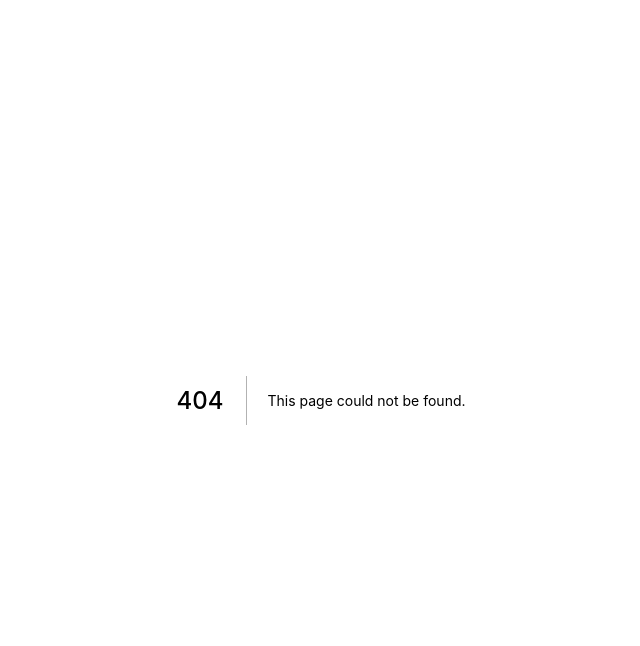
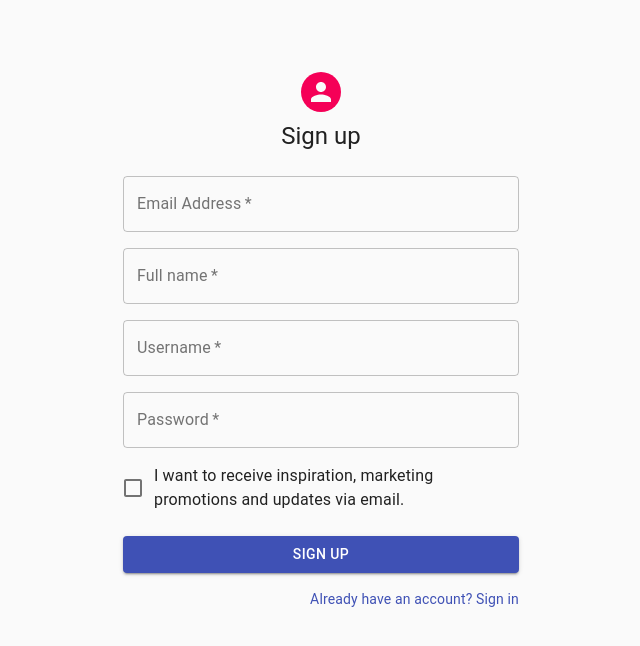
Before and after one commit to techlifejournal/techlifejournal, a Next.js app: page /register in a window 1280 px wide. Before the commit this address had no page. Shown: the top 646 px of the page, without its empty margins (319-959 px from the left). Built offline with nearby package versions, Linux system fonts and the light colour scheme.

Commit message:
register page

```diff
--- a/backend.config.js
+++ b/backend.config.js
@@ -1,4 +1,4 @@
 const urls = {
-    base_url: "http://127.0.0.1:8000/api"
+    base_url: "http://127.0.0.1:8000/api/"
 }
 export default urls
--- a/pages/article/[name_id].js
+++ b/pages/article/[name_id].js
@@ -53,7 +53,7 @@ const Heading = ({ data }) => {
 export const getServerSideProps = async ({ params }) => {
 
     const { data } = await axios.get(
-        `${urls.base_url}/article/?id=${params.name_id.slice(-1)}`
+        `${urls.base_url}article/?id=${params.name_id.slice(-1)}`
     );
 
     return {
--- /dev/null
+++ b/pages/register.js
@@ -0,0 +1,163 @@
+import axios from 'axios';
+import urls from '../backend.config'
+import { useRouter } from 'next/router'
+import { useState } from 'react';
+import Avatar from '@material-ui/core/Avatar';
+import Button from '@material-ui/core/Button';
+import CssBaseline from '@material-ui/core/CssBaseline';
+import TextField from '@material-ui/core/TextField';
+import FormControlLabel from '@material-ui/core/FormControlLabel';
+import Checkbox from '@material-ui/core/Checkbox';
+import Link from '@material-ui/core/Link';
+import Grid from '@material-ui/core/Grid';
+import Typography from '@material-ui/core/Typography';
+import { makeStyles } from '@material-ui/core/styles';
+import Container from '@material-ui/core/Container';
+
+const useStyles = makeStyles((theme) => ({
+    paper: {
+        marginTop: theme.spacing(8),
+        display: 'flex',
+        flexDirection: 'column',
+        alignItems: 'center',
+    },
+    avatar: {
+        margin: theme.spacing(1),
+        backgroundColor: theme.palette.secondary.main,
+    },
+    form: {
+        width: '100%', // Fix IE 11 issue.
+        marginTop: theme.spacing(3),
+    },
+    submit: {
+        margin: theme.spacing(3, 0, 2),
+    },
+}));
+
+export default function SignUp() {
+    const history = useRouter();
+    const initialFormData = Object.freeze({
+        email: '',
+        username: '',
+        password: '',
+        full_name: ''
+    });
+
+    const [formData, updateFormData] = useState(initialFormData);
+
+    const handleChange = (e) => {
+        updateFormData({
+            ...formData,
+            // Trimming any whitespace
+            [e.target.name]: e.target.value.trim(),
+        });
+    };
+
+    const handleSubmit = (e) => {
+        e.preventDefault();
+        console.log(formData);
+        axios
+            .post(`${urls.base_url}user/create/`, {
+                email: formData.email,
+                user_name: formData.username,
+                password: formData.password,
+                full_name: formData.full_name
+            })
+            .then((res) => {
+                history.push('/login');
+                console.log(res);
+                console.log(res.data);
+            });
+    };
+
+    const classes = useStyles();
+
+    return (
+        <Container component="main" maxWidth="xs">
+            <CssBaseline />
+            <div className={classes.paper}>
+                <Avatar className={classes.avatar}></Avatar>
+                <Typography component="h1" variant="h5">
+                    Sign up
+                </Typography>
+                <form className={classes.form} noValidate>
+                    <Grid container spacing={2}>
+                        <Grid item xs={12}>
+                            <TextField
+                                variant="outlined"
+                                required
+                                fullWidth
+                                id="email"
+                                label="Email Address"
+                                name="email"
+                                autoComplete="email"
+                                onChange={handleChange}
+                            />
+                        </Grid>
+
+                        <Grid item xs={12}>
+                            <TextField
+                                variant="outlined"
+                                required
+                                fullWidth
+                                id="full_name"
+                                label="Full name"
+                                name="full_name"
+                                autoComplete="full_name"
+                                onChange={handleChange}
+                            />
+                        </Grid>
+                        <Grid item xs={12}>
+                            <TextField
+                                variant="outlined"
+                                required
+                                fullWidth
+                                id="username"
+                                label="Username"
+                                name="username"
+                                autoComplete="username"
+                                onChange={handleChange}
+                            />
+                        </Grid>
+                        <Grid item xs={12}>
+                            <TextField
+                                variant="outlined"
+                                required
+                                fullWidth
+                                name="password"
+                                label="Password"
+                                type="password"
+                                id="password"
+                                autoComplete="current-password"
+                                onChange={handleChange}
+                            />
+                        </Grid>
+                        <Grid item xs={12}>
+                            <FormControlLabel
+                                control={<Checkbox value="allowExtraEmails" color="primary" />}
+                                label="I want to receive inspiration, marketing promotions and updates via email."
+                            />
+                        </Grid>
+                    </Grid>
+                    <Button
+                        type="submit"
+                        fullWidth
+                        variant="contained"
+                        color="primary"
+                        className={classes.submit}
+                        onClick={handleSubmit}
+                    >
+                        Sign Up
+                    </Button>
+                    <Grid container justify="flex-end">
+                        <Grid item>
+                            <Link href="#" variant="body2">
+                                Already have an account? Sign in
+                            </Link>
+                        </Grid>
+                    </Grid>
+                </form>
+            </div>
+        </Container>
+    );
+}
--- /dev/null
+++ b/src/Axios/index.js
@@ -0,0 +1,93 @@
+import axios from 'axios';
+import urls from '../../backend.config'
+
+const baseURL = urls.base_url
+
+import React, {
+    useEffect,
+    useState
+} from 'react';
+
+const axiosInstance = axios.create({
+    baseURL: baseURL,
+    timeout: 5000,
+    headers: {
+        Authorization: localStorage.getItem('access_token')
+            ? 'JWT ' + localStorage.getItem('access_token')
+            : null,
+        'Content-Type': 'application/json',
+        accept: 'application/json',
+    },
+});
+
+axiosInstance.interceptors.response.use(
+    (response) => {
+        return response;
+    },
+    async function (error) {
+        const originalRequest = error.config;
+
+        if (typeof error.response === 'undefined') {
+            alert(
+                'A server/network error occurred. ' +
+                'Looks like CORS might be the problem. ' +
+                'Sorry about this - we will get it fixed shortly.'
+            );
+            return Promise.reject(error);
+        }
+
+        if (
+            error.response.status === 401 &&
+            originalRequest.url === baseURL + 'token/refresh/'
+        ) {
+            window.location.href = '/login/';
+            return Promise.reject(error);
+        }
+
+        if (
+            error.response.data.code === 'token_not_valid' &&
+            error.response.status === 401 &&
+            error.response.statusText === 'Unauthorized'
+        ) {
+            const refreshToken = localStorage.getItem('refresh_token');
+
+            if (refreshToken) {
+                const tokenParts = JSON.parse(atob(refreshToken.split('.')[1]));
+
+                // exp date in token is expressed in seconds, while now() returns milliseconds:
+                const now = Math.ceil(Date.now() / 1000);
+                console.log(tokenParts.exp);
+
+                if (tokenParts.exp > now) {
+                    return axiosInstance
+                        .post('/token/refresh/', { refresh: refreshToken })
+                        .then((response) => {
+                            localStorage.setItem('access_token', response.data.access);
+                            localStorage.setItem('refresh_token', response.data.refresh);
+
+                            axiosInstance.defaults.headers['Authorization'] =
+                                'JWT ' + response.data.access;
+                            originalRequest.headers['Authorization'] =
+                                'JWT ' + response.data.access;
+
+                            return axiosInstance(originalRequest);
+                        })
+                        .catch((err) => {
+                            console.log(err);
+                        });
+                } else {
+                    console.log('Refresh token is expired', tokenParts.exp, now);
+                    window.location.href = '/login/';
+                }
+            } else {
+                console.log('Refresh token not available.');
+                window.location.href = '/login/';
+            }
+        }
+
+        // specific error handling done elsewhere
+        return Promise.reject(error);
+    }
+);
+
+export default axiosInstance;
--- a/src/components/ContentPage/ContentList.js
+++ b/src/components/ContentPage/ContentList.js
@@ -16,7 +16,7 @@ function Index() {
     useEffect(() => {
         setLoading(true)
         const timer = setTimeout(() => {
-            axios.get(`${urls.base_url}/article/list?search=${search}`)
+            axios.get(`${urls.base_url}article/list?search=${search}`)
                 .then(response => {
                     setContentData(response.data)
                     setLoading(false)
--- a/src/components/Disclosure/index.js
+++ b/src/components/Disclosure/index.js
@@ -10,7 +10,7 @@ export default function Index({ data }) {
                     <Disclosure>
                         {({ open }) => (
                             <>
-                                <Disclosure.Button className="flex justify-between w-full px-4 py-2 hover:bg-gray-200 dark:hover:bg-opacity-10 hover:border-opacity-10 text-left rounded-md border-2 dark:border-white dark:border-opacity-20 ">
+                                <Disclosure.Button className="flex justify-between w-full px-4 py-2 font-semibold hover:bg-gray-200 dark:hover:bg-opacity-10 hover:border-opacity-10 text-left rounded-md border-2 dark:border-white dark:border-opacity-20 ">
                                     <span>{ele.headline}</span>
                                     <IoIosArrowForward
                                         className={`${open ? 'transform rotate-90' : ''
--- a/src/components/HomePage/LandingPage.js
+++ b/src/components/HomePage/LandingPage.js
@@ -9,7 +9,7 @@ function LandingPage() {
     const [theme, changeTheme] = useContext(ThemeContext)
 
     return (
-        <section className={`LandingPage  w-full pt-24`} style={{ background: `linear-gradient(90deg, ${dark ?theme[1].from : theme[0].from} 0%, ${dark ?theme[1].to : theme[0].to} 100%)` }} onClick = {changeTheme}>
+        <section className={`LandingPage  w-full pt-24`} style={{ background: `linear-gradient(90deg, ${dark ? theme[1].from : theme[0].from} 0%, ${dark ? theme[1].to : theme[0].to} 100%)` }} onClick={changeTheme}>
             <div className="container px-3 mx-auto flex flex-wrap flex-col md:flex-row items-center justify-evenly gap-10">
                 <div className="flex flex-col gap-5 ">
                     <div className="text-3xl md:text-6xl  flex flex-col">
--- a/src/components/Navbar/index.js
+++ b/src/components/Navbar/index.js
@@ -21,9 +21,9 @@ function Nav() {
                 {/* Navigation   */}
                 <div id="center" className="hidden  md:flex font-semibold text-xs    justify-center">
                     {navs.map((ele, index) => {
-                        return <div className={`   ${index ? "border-black dark:border-white border-l-1 border-opacity-50" : ""} px-5   hover:opacity-50  cursor-pointer `}>
+                        return <a href={ele.href} className={`   ${index ? "border-black dark:border-white border-l-1 border-opacity-50" : ""} px-5   hover:opacity-50  cursor-pointer `}>
                             <span>{ele.name}</span>
-                        </div>
+                        </a>
                     })}
                 </div>
                 {/*  Search Icon and UserIcon */}
--- a/src/components/Navbar/navigations.js
+++ b/src/components/Navbar/navigations.js
@@ -1,4 +1,4 @@
-export default  [
+export default [
     {
         name: "HOME",
         href: "#"
@@ -13,7 +13,7 @@ export default  [
     },
     {
         name: "NEWS",
-        href: "#"
+        href: "/news"
     },
     {
         name: "COMMUNITY",
```
Also changed, not shown: pages/login.js (added), pages/logout.js (added).
